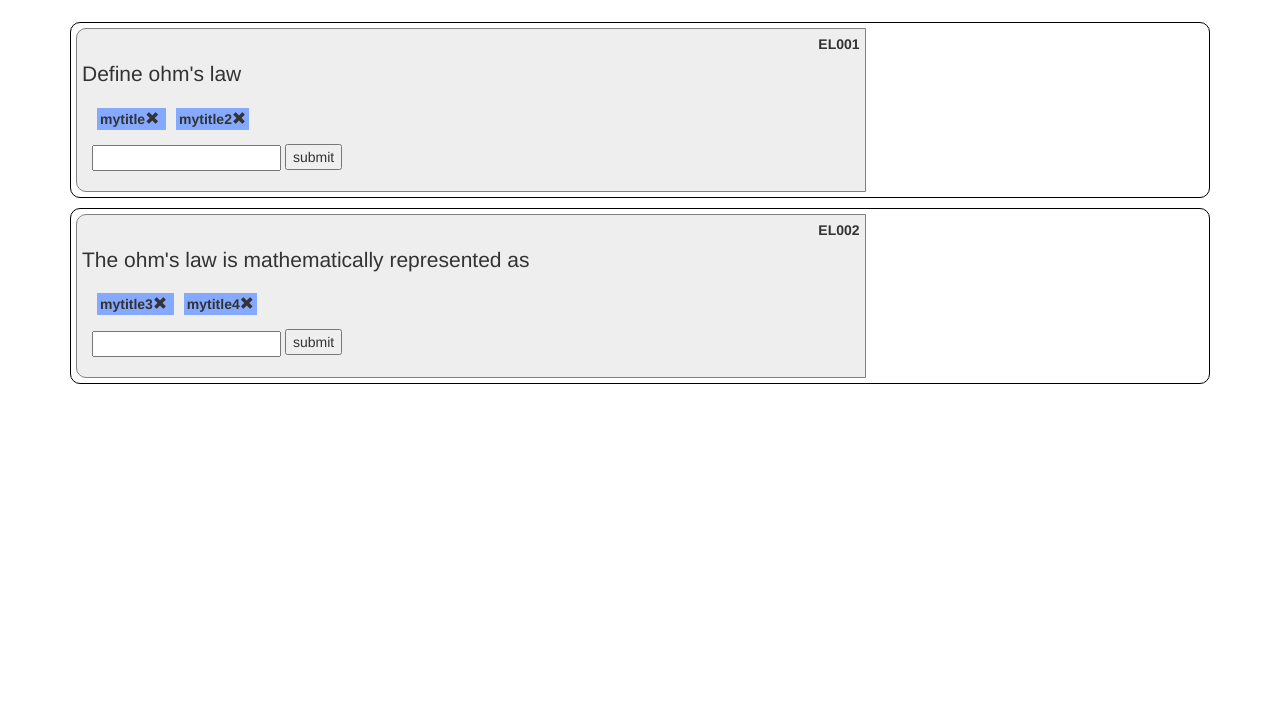
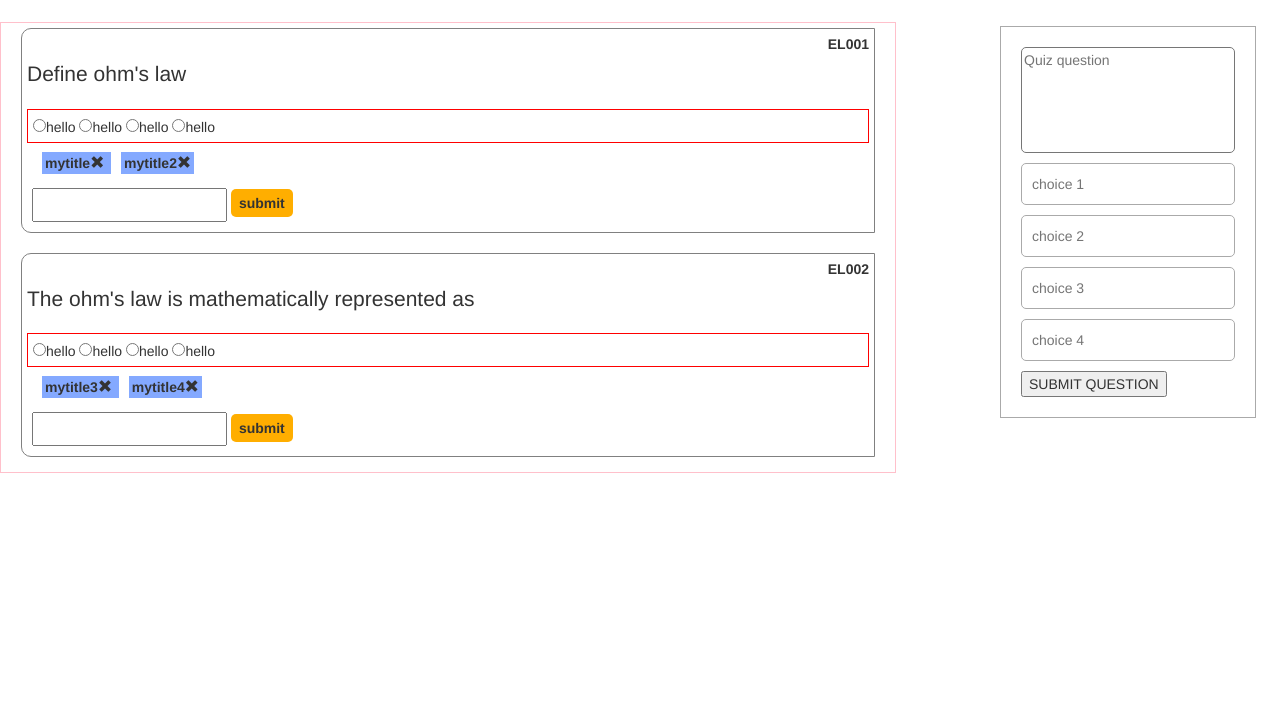
Before and after one commit to akshaymk94/numerical, a plain HTML site: page autofill.html in a window 1280 px wide. Shown: the part 99-800 px from the top of the page. Drawn offline with nearby package versions, Linux system fonts and the light colour scheme.

Commit message:
right container has been developed

```diff
--- a/autofill.html
+++ b/autofill.html
@@ -23,18 +23,28 @@
     </head>
 
     <body>
-
+        <!--<img class="cover" src="img/home-job.jpg"> -->
         <div class="container-fluid">
             <div class="page-header">
-
                 <img class="logo_main" src="img/logofront.png">
                 <h3 class="quizTitle">Quiz Questions</h3>
             </div>
         </div>
 
-
         <div id="main" class="container .content">
 
+        </div>
+
+        <div class="aside">
+
+            <div class="boxItem2">
+                <textarea id="questionEditor" questionFrom="" rows="5" cols="30" placeholder="Quiz question"></textarea>
+                <input type="text" class="choiceEditor" id="txtFirstChoice" placeholder="choice 1" choiceFrom="">
+                <input type="text" class="choiceEditor" id="txtSecondChoice" placeholder="choice 2" choiceFrom="">
+                <input type="text" class="choiceEditor" id="txtThirdChoice" placeholder="choice 3" choiceFrom="">
+                <input type="text" class="choiceEditor" id="txtFourthChoice" placeholder="choice 4" choiceFrom="">
+                <input type="submit" id="btnSubmitEditedQuestion" value="SUBMIT QUESTION">
+            </div>
         </div>
 
 
@@ -56,7 +66,7 @@
         <script src="bootstrap-3.3.7-dist/js/bootstrap.min.js" ></script>
 
         <!-- jquery autocomplete -->
-        <script src="jquery.autocomplete.js"></script>
+        <script src="js/jquery.autocomplete.js"></script>
 
         <!-- Load the JQuery UI -->
         <script src="jquery-ui-1.12.1/jquery-ui.min.js"></script>
--- a/css/styles.css
+++ b/css/styles.css
@@ -1,13 +1,21 @@
+body {
+    background-color: white;
+    background-size: 100%;
+    background-repeat: no-repeat;
+    background-position: left top;
+}
+
 .container-fluid {
     margin-bottom: 50px;
 }
 .box {
     width: 100%;
     height: 100%;
-    border: solid 1px black;
+
     -webkit-border-radius: 10px;
     padding: 5px;
     margin-bottom: 10px;
+    background: #fff;
 }
 
 .page-header {
@@ -17,6 +25,7 @@
     display: inline-block;
     float: right;
     margin: 45px 20px 0 0;
+    color: #fff;
 }
 
 
@@ -34,15 +43,19 @@
 
 .boxItem1 {
     display: inline-block;
-    width: 70%;
+    width: 100%;
     height: 100%;
-    background: #eee;
     border: solid 1px grey;
     -webkit-border-radius: 10px 0 0 10px ;
     padding: 5px;
 
 }
 
+#main {
+    border: solid 1px pink;
+    width: 70%;
+    float: left;
+}
 .questionContainer {
 
 }
@@ -50,21 +63,33 @@
 .formSubmitBox {
 
     padding: 5px;
-    margin: 10px 5px;
+    margin: 10px 0 0 0 ;
 }
 
 .boxItem2 {
+    position: fixed;
+    top: 125px;
+    left: 1000px;
+    width: 20%;
+    border: solid 1px #aaa;
     display: inline-block;
     float: right;
-    padding: 20px 20px 30px;
+    padding: 20px 20px 20px;
 }
 
-.autoFillBox .inputAutoFill {
+ .inputAutoFill {
     display: inline;
+     padding: 5px;
+
 }
 
-.autoFillBox .btnSubmit {
+ .btnSubmit {
     display: inline;
+    padding: 4px 8px;
+    background: #FFAE00;
+    -webkit-border-radius: 5px;
+    border: none;
+    font-weight: 600;
 }
 header {
     text-align: right;
@@ -101,3 +126,39 @@ footer {
     display: inline-block;
     vertical-align: middle;
 }
+
+.lead {
+    cursor: pointer;
+}
+
+
+
+#questionEditor {
+    display: block;
+    width: 100%;
+    resize: none;
+    -webkit-border-radius: 5px;
+}
+
+.choiceEditor {
+    display: block;
+    width: 100%;
+    margin: 10px 0;
+    border: solid 1px #aaa;
+    -webkit-border-radius: 5px;
+    padding: 10px;
+}
+
+.btnEditedQuestion {
+    display: block;
+    width: 100%;
+    -webkit-border-radius: 5px;
+    border: solid 1px #aaa;
+    padding: 10px;
+}
+
+.choiceContainer {
+    border: solid 1px red;
+    padding: 5px;
+    margin: 10px 0;
+}
--- a/js/script.js
+++ b/js/script.js
@@ -26,9 +26,16 @@ $(document).ready(function() {
                                             <header>\
                                                 <label id="boxLabel'+(i+1)+'">' + data.qns[i].u_id + '</label>\
                                             </header>\
-                                            <p class="lead">' + data.qns[i].content + '</p>\
+                                            <p class="lead" id="lead'+(i+1)+'">' + data.qns[i].content + '</p>\
+                                            <div class="choiceContainer">\
+                                                <form class="formChoices">\
+                                                    <input type="radio" id="radioFirstChoice" name="choice" class="choiceLeft" value="1stradiovalue">hello\
+                                                    <input type="radio" id="radioSecondChoice" name="choice" class="choiceRight" value="2ndradiovalue">hello\
+                                                    <input type="radio" id="radioThirdChoice" name="choice" class="choiceLeft" value="3rdradiovalue">hello\
+                                                    <input type="radio" id="radioFourthChoice" name="choice" class="choiceRight" value="4thradiovalue">hello\
+                                                </form>\
+                                            </div>\
                                             <footer id="foot"> '+ tagsText +'\
-                                                \
                                             </footer>\
                                         </div>\
                                         <div class="formSubmitBox">\
@@ -36,9 +43,8 @@ $(document).ready(function() {
                                             <button type="submit" class="btnSubmit">submit</button>\
                                         </div>\
                                     </div>\
-                                    <div class="boxItem2">\
-                                    </div>\
-                                </div>'
+                                </div>';
+
                 $('#main').append(html_text);
 
                 i++;
@@ -47,6 +53,12 @@ $(document).ready(function() {
 
         });
     }
+
+    function editorRenderer() {
+
+    }
+
+    editorRenderer();
 
     //display id of tag value on closing the tag
 
@@ -102,6 +114,57 @@ $(document).ready(function() {
 
     });
 
+    $('body').on('click','.lead', function() {
+        var oldQuestion = $(this).html();
+        var questionId = $(this).attr("id");
+        $('#questionEditor').attr('questionFrom',questionId);
+        $('#questionEditor').html(oldQuestion);
+
+        var oldOption1 = $(this).next().find("#radioFirstChoice").val();
+        var radioOption1Id = $(this).next().find("#radioFirstChoice").attr("id");
+        $('#txtFirstChoice').attr('choiceFrom', radioOption1Id);
+        $('#txtFirstChoice').val(oldOption1);
+
+        var oldOption2 = $(this).next().find("#radioSecondChoice").val();
+        var radioOption2Id = $(this).next().find("#radioSecondChoice").attr("id");
+        $('#txtSecondChoice').attr('choiceFrom', radioOption2Id);
+        $('#txtSecondChoice').val(oldOption2);
+
+        var oldOption3 = $(this).next().find("#radioThirdChoice").val();
+        var radioOption3Id = $(this).next().find("#radioThirdChoice").attr("id");
+        $('#txtThirdChoice').attr('choiceFrom', radioOption3Id);
+        $('#txtThirdChoice').val(oldOption3);
+
+        var oldOption4 = $(this).next().find("#radioFourthChoice").val();
+        var radioOption4Id = $(this).next().find("#radioFourthChoice").attr("id");
+        $('#txtFourthChoice').attr('choiceFrom', radioOption4Id);
+        $('#txtFourthChoice').val(oldOption4);
+
+    });
+
+    $('body').on('click','#btnSubmitEditedQuestion', function() {
+        var editedQuestion = $('#questionEditor').html();
+        var editedChoice1 = $('#txtFirstChoice').val();
+        var editedChoice2 = $('#txtSecondChoice').val();
+        var editedChoice3 = $('#txtThirdChoice').val();
+        var editedChoice4 = $('#txtFourthChoice').val();
+        var returnEditedQuestionTo = $('#questionEditor').attr("questionFrom");
+        var returnChoice1To = $('#txtFirstChoice').attr("choiceFrom");
+        var returnChoice2To = $('#txtSecondChoice').attr("choiceFrom");
+        var returnChoice3To = $('#txtThirdChoice').attr("choiceFrom");
+        var returnChoice4To = $('#txtFourthChoice').attr("choiceFrom");
+        $("#" +returnEditedQuestionTo+ "").html(editedQuestion);
+        $("#" +returnChoice1To + "").val(editedChoice1);
+        $("#" +returnChoice2To + "").val(editedChoice2);
+        $("#" +returnChoice3To + "").val(editedChoice3);
+        $("#" +returnChoice4To + "").val(editedChoice4);
+        $('#questionEditor').html("");
+        $('#txtFirstChoice').val("");
+        $('#txtSecondChoice').val("");
+        $('#txtThirdChoice').val("");
+        $('#txtFourthChoice').val("");
 
 
+    });
+
 });
```
